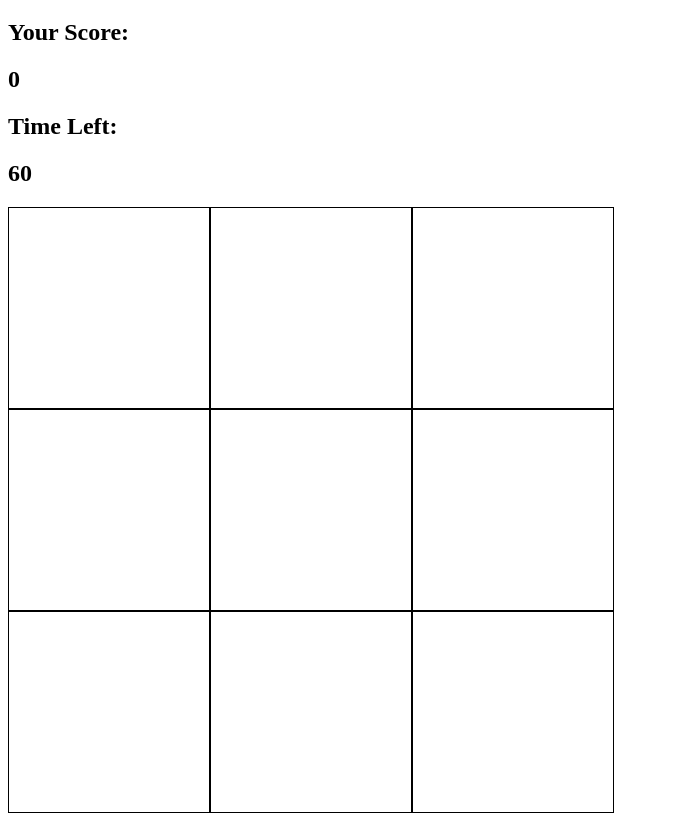
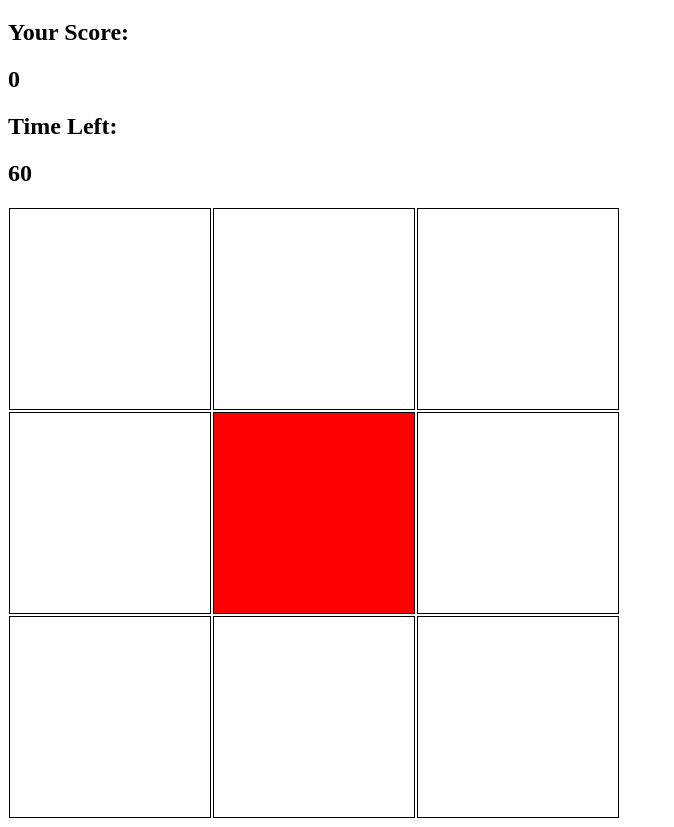
Before and after one commit to PPT87/JS-click-challenge, a plain HTML site: page index.html in a window 1280 px wide. Shown: the part 61-888 px from the top of the page, without its empty margins (0-674 px from the left). Drawn offline with Linux system fonts and the light colour scheme.

Commit message:
declare variables and setup randomSquare function

```diff
--- a/index.js
+++ b/index.js
@@ -0,0 +1,16 @@
+const squares = document.querySelectorAll('.square')
+const mole = document.querySelector('.mole')
+const score = document.getElementById('score')
+const timeLeft = document.getElementById('time-left')
+
+let result = 0
+
+function randomSquare() {
+  squares.forEach(square => {
+    square.classList.remove('mole')
+  })
+  let randomSquare = squares[Math.floor(Math.random() * 9)]
+  randomSquare.classList.add('mole')
+}
+
+randomSquare()
--- a/styles.css
+++ b/styles.css
@@ -1,13 +1,18 @@
 .grid{
   display: flex;
   flex-wrap: wrap;
-  width: 606px;
-  height: 606px;
+  width: 612px;
+  height: 612px;
 }
 
 .square{
   display: flex;
   border: 1px solid black;
+  margin: 1px;
   width: 200px;
   height: 200px;
 }
+
+.mole{
+  background-color: red;
+}
```
